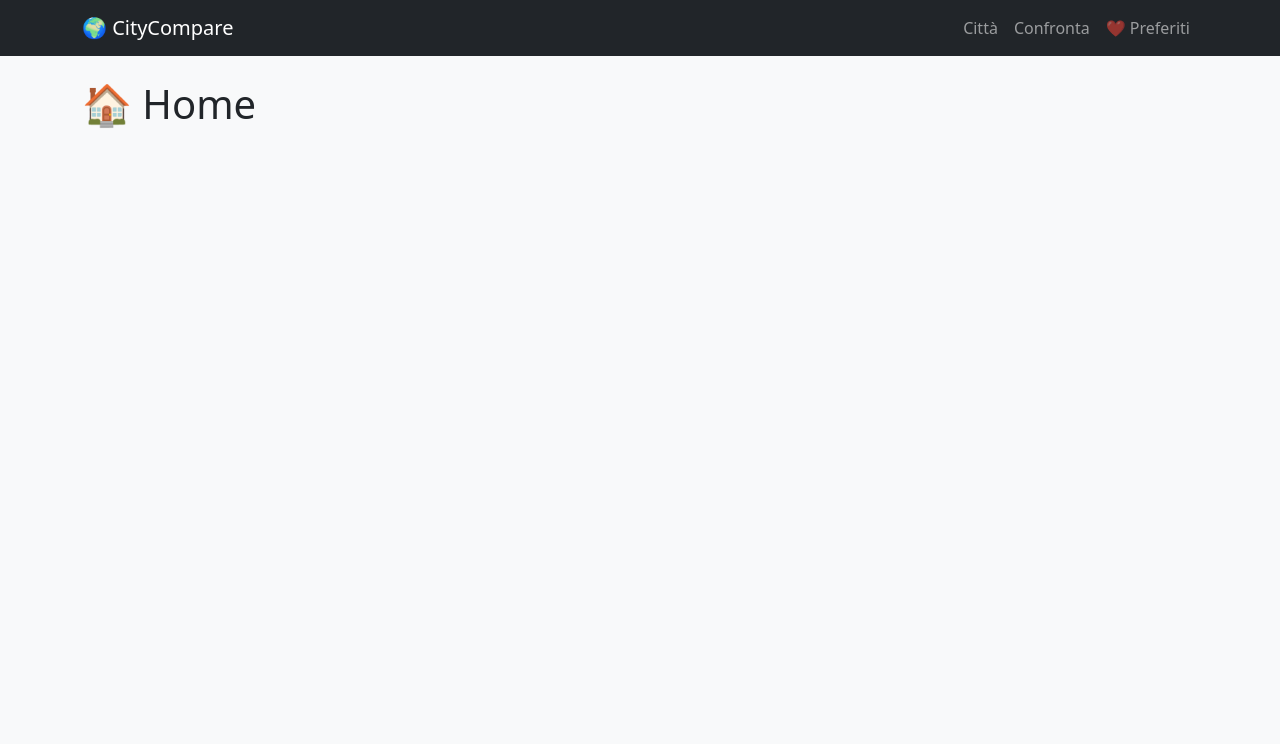
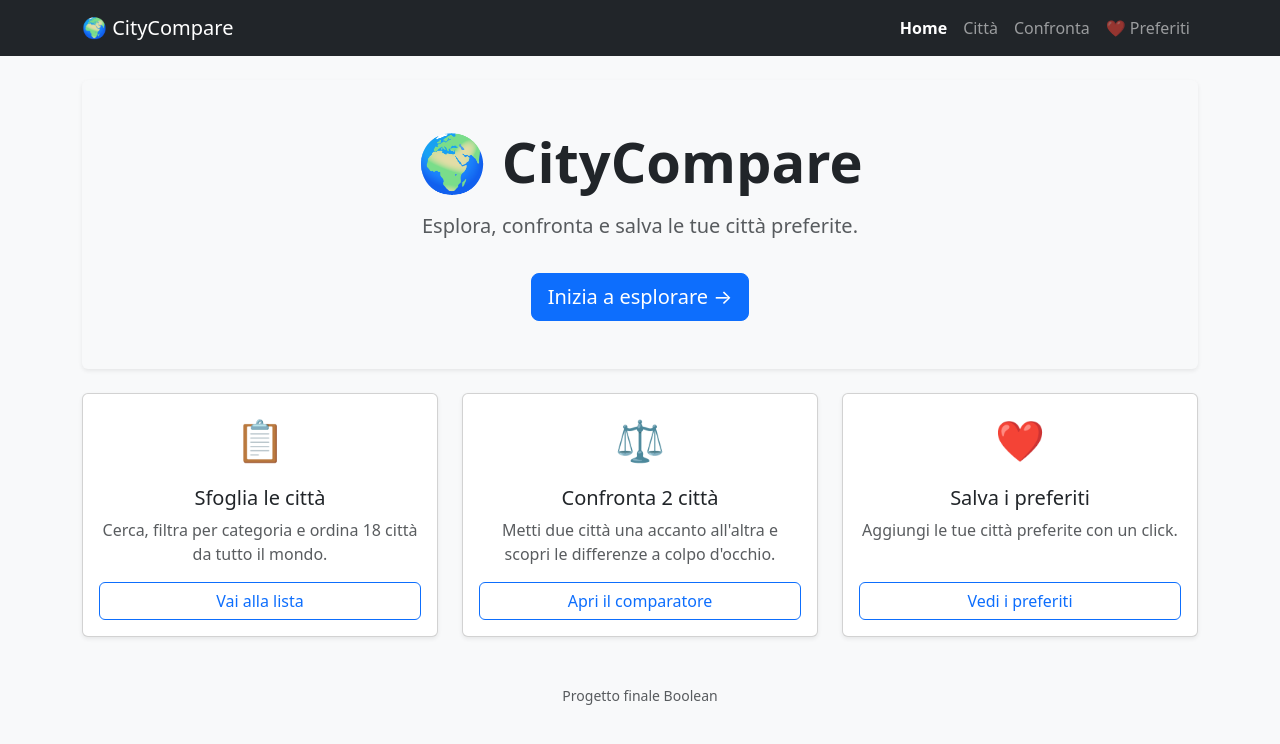
Before and after one commit to CarloAlmanza/progetto-finale-spec-frontend-front, a React (Vite) app in the folder progetto-finale-spec-frontend/: page / in a window 1280 px wide. Shown: the top 744 px of the page. Built offline with nearby package versions, Linux system fonts and the light colour scheme.

Commit message:
implementazione homepage + modifiche di stile su navbar e card delle città

```diff
--- a/progetto-finale-spec-frontend/src/components/Navbar.jsx
+++ b/progetto-finale-spec-frontend/src/components/Navbar.jsx
@@ -1,4 +1,4 @@
-import { Link } from 'react-router-dom'
+import { Link, NavLink } from 'react-router-dom'
 import { useFavorites } from '../context/FavoritesContext'
 
 function Navbar() {
@@ -9,11 +9,31 @@ function Navbar() {
             <div className="container">
                 <Link className="navbar-brand" to="/">🌍 CityCompare</Link>
                 <div className="navbar-nav">
-                    <Link className="nav-link" to="/cities">Città</Link>
-                    <Link className="nav-link" to="/comparator">Confronta</Link>
-                    <Link className="nav-link" to="/favorites">
+                    <NavLink
+                        className={({ isActive }) => `nav-link ${isActive ? 'active fw-bold' : ''}`}
+                        to="/"
+                        end
+                    >
+                        Home
+                    </NavLink>
+                    <NavLink
+                        className={({ isActive }) => `nav-link ${isActive ? 'active fw-bold' : ''}`}
+                        to="/cities"
+                    >
+                        Città
+                    </NavLink>
+                    <NavLink
+                        className={({ isActive }) => `nav-link ${isActive ? 'active fw-bold' : ''}`}
+                        to="/comparator"
+                    >
+                        Confronta
+                    </NavLink>
+                    <NavLink
+                        className={({ isActive }) => `nav-link ${isActive ? 'active fw-bold' : ''}`}
+                        to="/favorites"
+                    >
                         ❤️ Preferiti {count > 0 && <span className="badge bg-danger">{count}</span>}
-                    </Link>
+                    </NavLink>
                 </div>
             </div>
         </nav>
--- a/progetto-finale-spec-frontend/src/index.css
+++ b/progetto-finale-spec-frontend/src/index.css
@@ -13,3 +13,18 @@ body {
 .cursor-pointer {
   cursor: pointer;
 }
+
+/* Hover effect sulle card città */
+.card {
+  transition: transform 0.15s ease, box-shadow 0.15s ease;
+}
+
+.card:hover {
+  transform: translateY(-3px);
+  box-shadow: 0 0.5rem 1rem rgba(0, 0, 0, 0.15) !important;
+}
+
+/* Migliora leggibilità dei badge */
+.badge {
+  font-weight: 500;
+}
--- a/progetto-finale-spec-frontend/src/pages/CityList.jsx
+++ b/progetto-finale-spec-frontend/src/pages/CityList.jsx
@@ -124,7 +124,13 @@ function CityList() {
 
             {/* Griglia delle card */}
             {filteredCities.length === 0 ? (
-                <div className="alert alert-info">🔎 Nessuna città trovata.</div>
+                <div className="alert alert-warning text-center">
+                    <h5>🔎 Nessuna città trovata</h5>
+                    <p className="mb-2">Prova a cambiare i filtri o la ricerca.</p>
+                    <button className="btn btn-sm btn-outline-secondary" onClick={resetFilters}>
+                        Reset filtri
+                    </button>
+                </div>
             ) : (
                 <div className="row g-3">
                     {filteredCities.map(city => (
--- a/progetto-finale-spec-frontend/src/pages/Home.jsx
+++ b/progetto-finale-spec-frontend/src/pages/Home.jsx
@@ -1,4 +1,73 @@
+import { Link } from 'react-router-dom'
+
 function Home() {
-    return <h1>🏠 Home</h1>
+    return (
+        <div>
+            {/* Hero section */}
+            <div className="text-center py-5 mb-4 bg-light rounded shadow-sm">
+                <h1 className="display-4 fw-bold">🌍 CityCompare</h1>
+                <p className="lead text-muted mt-3">
+                    Esplora, confronta e salva le tue città preferite.
+                </p>
+                <Link to="/cities" className="btn btn-primary btn-lg mt-3">
+                    Inizia a esplorare →
+                </Link>
+            </div>
+
+            {/* 3 card funzionalità */}
+            <div className="row g-4">
+                <div className="col-md-4">
+                    <div className="card h-100 shadow-sm text-center">
+                        <div className="card-body d-flex flex-column">
+                            <div className="fs-1 mb-3">📋</div>
+                            <h5 className="card-title">Sfoglia le città</h5>
+                            <p className="card-text text-muted">
+                                Cerca, filtra per categoria e ordina 18 città da tutto il mondo.
+                            </p>
+                            <Link to="/cities" className="btn btn-outline-primary mt-auto">
+                                Vai alla lista
+                            </Link>
+                        </div>
+                    </div>
+                </div>
+
+                <div className="col-md-4">
+                    <div className="card h-100 shadow-sm text-center">
+                        <div className="card-body d-flex flex-column">
+                            <div className="fs-1 mb-3">⚖️</div>
+                            <h5 className="card-title">Confronta 2 città</h5>
+                            <p className="card-text text-muted">
+                                Metti due città una accanto all'altra e scopri le differenze a colpo d'occhio.
+                            </p>
+                            <Link to="/comparator" className="btn btn-outline-primary mt-auto">
+                                Apri il comparatore
+                            </Link>
+                        </div>
+                    </div>
+                </div>
+
+                <div className="col-md-4">
+                    <div className="card h-100 shadow-sm text-center">
+                        <div className="card-body d-flex flex-column">
+                            <div className="fs-1 mb-3">❤️</div>
+                            <h5 className="card-title">Salva i preferiti</h5>
+                            <p className="card-text text-muted">
+                                Aggiungi le tue città preferite con un click.
+                            </p>
+                            <Link to="/favorites" className="btn btn-outline-primary mt-auto">
+                                Vedi i preferiti
+                            </Link>
+                        </div>
+                    </div>
+                </div>
+            </div>
+
+            {/* Footer info */}
+            <div className="text-center mt-5 text-muted small">
+                <p>Progetto finale Boolean</p>
+            </div>
+        </div>
+    )
 }
+
 export default Home
```
